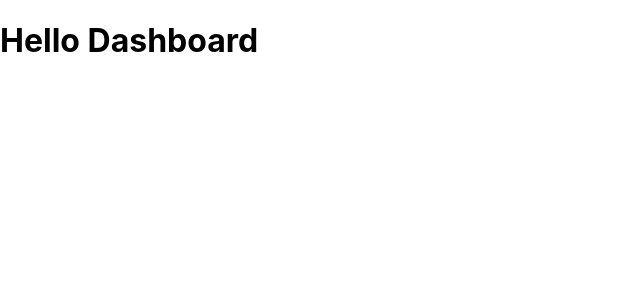
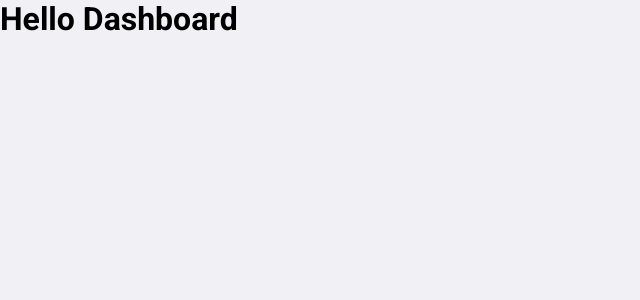
Before and after one commit to Newton-Duarte/app-vendas-web, a React (Create React App) app: page / in a window 1280 px wide. Shown: the top 300 px of the page, without its empty margins (0-640 px from the left). Built offline with nearby package versions, Linux system fonts and the light colour scheme.

Commit message:
Add styled-components. Add global style. Add Roboto font

```diff
--- a/package.json
+++ b/package.json
@@ -14,6 +14,7 @@
     "react-dom": "^17.0.1",
     "react-router-dom": "^5.2.0",
     "react-scripts": "4.0.3",
+    "styled-components": "^5.2.1",
     "typescript": "^4.1.2",
     "web-vitals": "^1.0.1"
   },
@@ -42,6 +43,7 @@
     ]
   },
   "devDependencies": {
-    "@types/react-router-dom": "^5.1.7"
+    "@types/react-router-dom": "^5.1.7",
+    "@types/styled-components": "^5.1.7"
   }
 }
--- a/public/index.html
+++ b/public/index.html
@@ -25,6 +25,8 @@
       Learn how to configure a non-root public URL by running `npm run build`.
     -->
     <title>React App</title>
+    <link rel="preconnect" href="https://fonts.gstatic.com">
+    <link href="https://fonts.googleapis.com/css2?family=Roboto:wght@400;700&display=swap" rel="stylesheet">
   </head>
   <body>
     <noscript>You need to enable JavaScript to run this app.</noscript>
--- a/src/App.tsx
+++ b/src/App.tsx
@@ -1,11 +1,15 @@
 import React from 'react';
 import { BrowserRouter } from 'react-router-dom';
 import Routes from './routes';
+import GlobalStyle from './styles/global'
 
 const App: React.FC = () => (
-  <BrowserRouter>
-    <Routes />
-  </BrowserRouter>
+  <>
+    <BrowserRouter>
+      <Routes />
+    </BrowserRouter>
+    <GlobalStyle />
+  </>
 )
 
 export default App;
--- /dev/null
+++ b/src/styles/global.ts
@@ -0,0 +1,23 @@
+import { createGlobalStyle } from 'styled-components';
+
+export default createGlobalStyle`
+  * {
+    margin: 0;
+    padding: 0;
+    outline: 0;
+    box-sizing: border-box;
+  }
+
+  body {
+    background: #F0F0F5;
+    -webkit-font-smoothing: antialiased;
+  }
+
+  body, input, button {
+    font: 16px Roboto, sans-serif;
+  }
+
+  button {
+    cursor: pointer;
+  }
+`;
```
Also changed, not shown: 1 other file (tests, documents, lock files or other folders).
